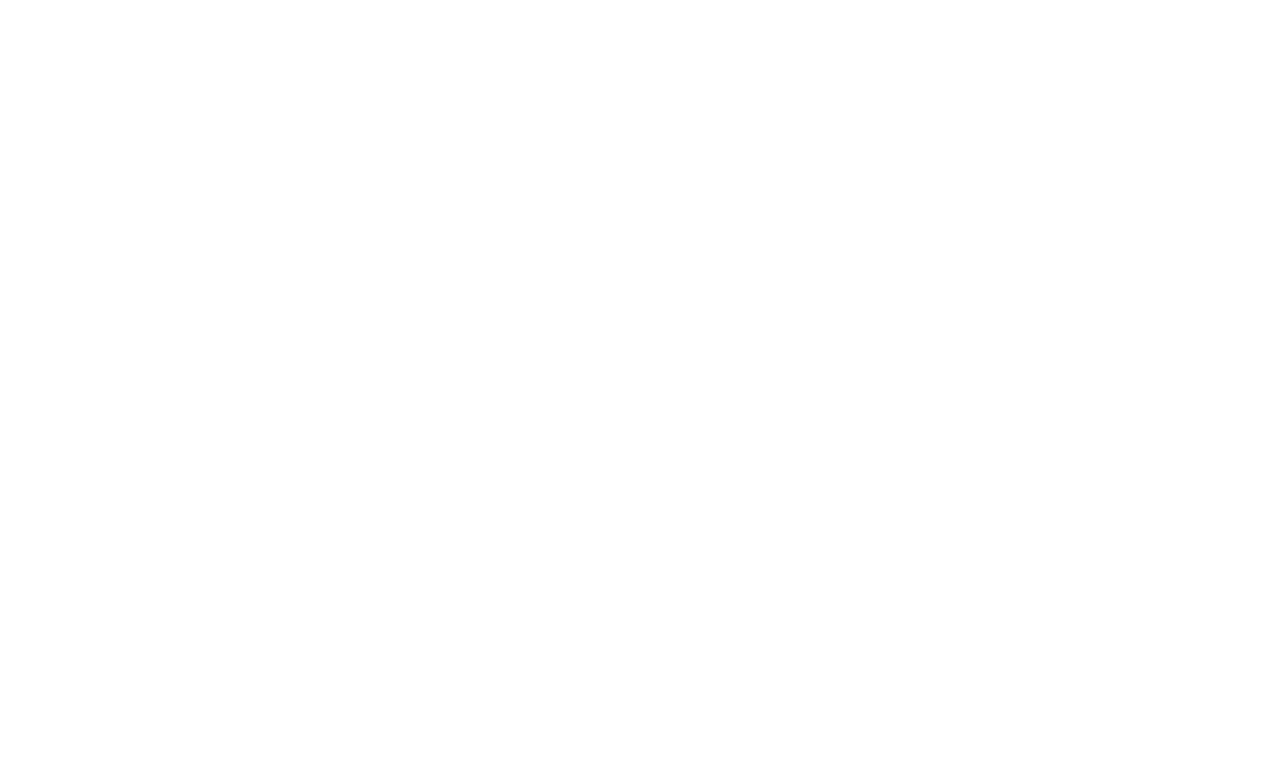
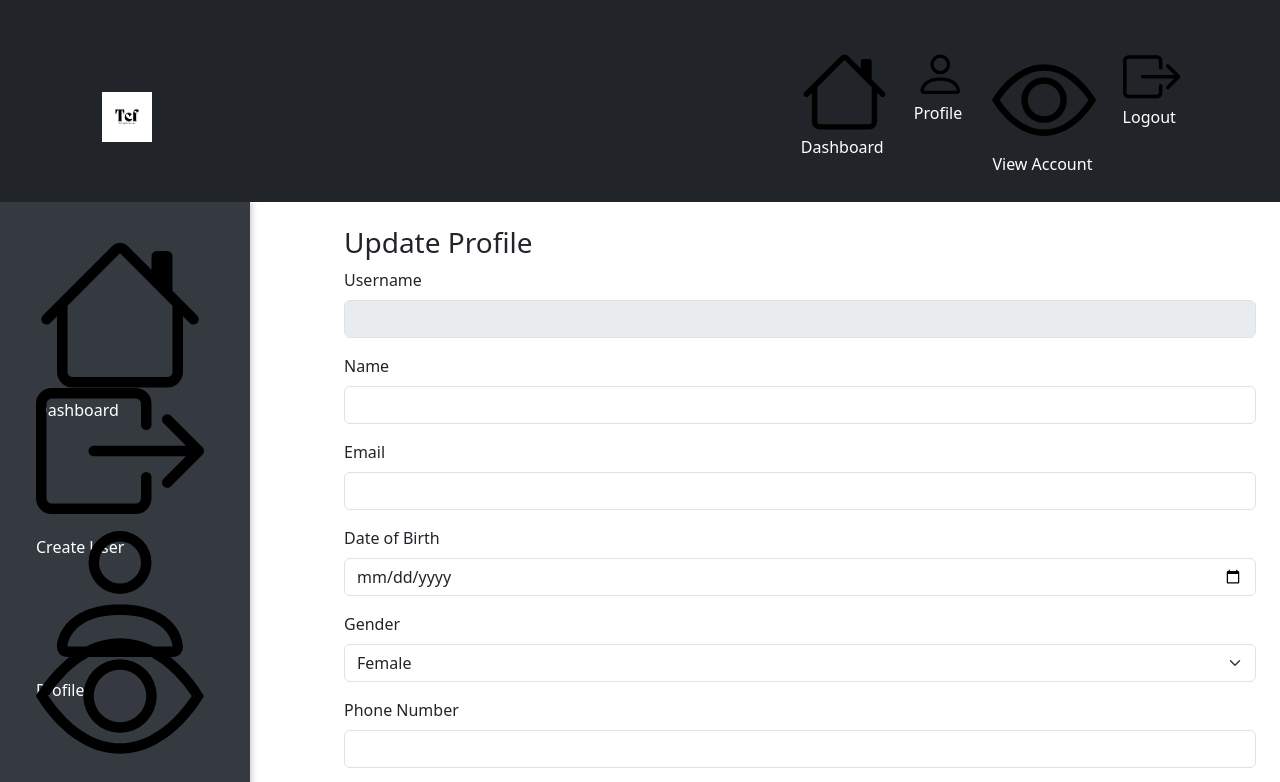
Before and after one commit to KevinYong1023/FYP-25-S1-11-Top-Care-Fashion, a React (Create React App) app: page /customer-support-profile-update in a window 1280 px wide. Before the commit this address had no page. Shown: the top 782 px of the page. Built offline with nearby package versions, Linux system fonts and the light colour scheme.

Commit message:
edit the login page and add update profile features on the customer support site

```diff
--- a/src/App.js
+++ b/src/App.js
@@ -41,8 +41,7 @@ import ManagerUsersIndividual from "./Pages/Manager/ManagerUsersIndividual";
 /*import { CartProvider } from './Components/CartContext';  */
 import Cart from './Pages/Cart';
 import Payment from './Pages/Payment';
-
-
+import CustomerSupportProfileUpdate from "./Pages/CustomerSupport/CustomerSupportProfileUpdate.js";
 
 // Create the context
 export const AuthContext = createContext();
@@ -77,6 +76,7 @@ function App() {
                     <Route path="/dashboard" element={<Dashboard />} />
                     <Route path="/ticket-info/:id" element={<TicketInfo />} />
                     <Route path="/customer-support-profile" element={<CustomerSupportProfile email={email} setName={setName}/>} />
+                    <Route path="/customer-support-profile-update" element={<CustomerSupportProfileUpdate email={email}/>} />
                     <Route path="/view-accounts" element={<ViewUsers />} />
                     <Route path="/order-history" element={<OrderHistory />} />
                     <Route path="/chatbox" element={<Chatbox />} />
--- a/src/Pages/CustomerSupport/CustomerSupportProfile.js
+++ b/src/Pages/CustomerSupport/CustomerSupportProfile.js
@@ -1,13 +1,15 @@
 import React, { useState, useEffect } from "react";
-import { Container, Row, Col, Card } from 'react-bootstrap';
+import { Container, Row, Col, Card,Button } from 'react-bootstrap';
 import userData from '../../mockdata/users.json';
 import userpic from '../../images/profile.png';
 import Sidebar from "../../Components/Sidebars/Sidebar";
 import AuthorityHeader from "../../Components/Headers/authrotiyHeaders";
 import AdminSideBar from "../../Components/Sidebars/AdminSidebar";
+import { useNavigate } from 'react-router-dom';
 
 const CustomerSupportProfile = ({ email, setName }) => {
     const [user, setUser] = useState(null);
+    const navigate = useNavigate();
 
     console.log(user)
     useEffect(() =>{
@@ -50,6 +52,9 @@ const CustomerSupportProfile = ({ email, setName }) => {
     // Get the correct layout based on user position
     const { title, extraFields } = roleBasedLayouts[user.position] || roleBasedLayouts.user;
 
+    function updateProfile(){
+        navigate('/customer-support-profile-update');
+    }
     return (
         <div>
             <AuthorityHeader/>
@@ -69,6 +74,7 @@ const CustomerSupportProfile = ({ email, setName }) => {
                             <h4>Phone: {user.phone}</h4>
                             {extraFields}
                         </Card>
+                        <Button variant="primary" onClick={updateProfile}>Update Profile</Button>
                     </Col>
                 </Row>
             </Container>
--- /dev/null
+++ b/src/Pages/CustomerSupport/CustomerSupportProfileUpdate.js
@@ -0,0 +1,148 @@
+import React, { useState, useEffect } from 'react';
+import { Container, Row, Col, Form, Button } from 'react-bootstrap';
+import userData from '../../mockdata/users.json'; // Import mock data
+import Sidebar from '../../Components/Sidebar';
+import AuthorityHeader from '../../Components/Headers/authrotiyHeaders';
+import { useNavigate } from 'react-router-dom';
+
+export default function CustomerSupportProfileUpdate({ email }) {
+    const navigate = useNavigate();
+    const [profile, setProfile] = useState({
+        username: '',
+        name: '',
+        email: '',
+        dob: '',
+        gender: '',
+        phone: ''
+    });
+
+    // Fetch user data on component mount
+    useEffect(() => {
+        const user = userData.find((user) => user.email === email);
+        if (user) {
+            setProfile({
+                username: user.username,
+                name: user.name,
+                email: user.email,
+                dob: user.dob,
+                gender: user.gender,
+                phone: user.phone
+            });
+        }
+    }, [email]);
+
+    // Handle form changes
+    const handleChange = (e) => {
+        const { name, value } = e.target;
+        setProfile((prevState) => ({
+            ...prevState,
+            [name]: value
+        }));
+    };
+
+    const handleSubmit = (e) => {
+        alert("CUSTOMER SUPPORT UPDATED");
+        e.preventDefault();
+
+        // Remove the old user by filtering out their entry
+        const updatedUsers = userData.filter(user => user.email !== profile.email);
+
+        // Add the updated profile to the list
+        updatedUsers.push(profile);
+
+        // Log or manage the updated users array (in-memory update)
+        console.log('Updated Users:', updatedUsers);
+
+        // Navigate back to the profile view
+        navigate('/customer-support-profile');
+    };
+
+    return (
+        <>
+        <AuthorityHeader/>
+        <Container fluid>
+            <Row>
+                <Col xs={12} md={3} className="p-0">
+                    <Sidebar/>
+                </Col>
+                <Col md={9} className="p-4">
+                    <h3>Update Profile</h3>
+                    <Form onSubmit={handleSubmit}>
+                        <Form.Group className="mb-3" controlId="username">
+                            <Form.Label>Username</Form.Label>
+                            <Form.Control
+                                type="text"
+                                name="username"
+                                value={profile.username}
+                                disabled
+                            />
+                        </Form.Group>
+
+                        <Form.Group className="mb-3" controlId="name">
+                            <Form.Label>Name</Form.Label>
+                            <Form.Control
+                                type="text"
+                                name="name"
+                                value={profile.name}
+                                onChange={handleChange}
+
+                            />
+                        </Form.Group>
+
+                        <Form.Group className="mb-3" controlId="email">
+                            <Form.Label>Email</Form.Label>
+                            <Form.Control
+                                type="email"
+                                name="email"
+                                value={profile.email}
+                                onChange={handleChange}
+
+                            />
+                        </Form.Group>
+
+                        <Form.Group className="mb-3" controlId="dob">
+                            <Form.Label>Date of Birth</Form.Label>
+                            <Form.Control
+                                type="date"
+                                name="dob"
+                                value={profile.dob}
+                                onChange={handleChange}
+
+                            />
+                        </Form.Group>
+
+                        <Form.Group className="mb-3" controlId="gender">
+                            <Form.Label>Gender</Form.Label>
+                            <Form.Select
+                                name="gender"
+                                value={profile.gender}
+                                onChange={handleChange}
+
+                            >
+                                <option value="Female">Female</option>
+                                <option value="Male">Male</option>
+                                <option value="Other">Other</option>
+                            </Form.Select>
+                        </Form.Group>
+
+                        <Form.Group className="mb-3" controlId="phone">
+                            <Form.Label>Phone Number</Form.Label>
+                            <Form.Control
+                                type="tel"
+                                name="phone"
+                                value={profile.phone}
+                                onChange={handleChange}
+
+                            />
+                        </Form.Group>
+
+                        <Button variant="primary" type="submit">
+                            Update Profile
+                        </Button>
+                    </Form>
+                </Col>
+            </Row>
+        </Container>
+        </>
+    );
+}
--- a/src/Pages/Login.js
+++ b/src/Pages/Login.js
@@ -33,7 +33,7 @@ const Login = () => {
         // Save data to localStorage
         localStorage.setItem("role", formData.role);
         localStorage.setItem("email", formData.email);
-
+        console.log(formData.role )
         // Navigate based on the role
         if (formData.role === "user") {
             navigate("/shoppage");}
@@ -64,7 +64,47 @@ const Login = () => {
                 </Form.Group>
                 <Form.Group className="mb-3">
                     <Form.Label>Login As:</Form.Label>
-                    <Form.Control type="text" name="role" placeholder="Enter your role" onChange={handleChange} required />
+                    <Form.Group>
+    <div>
+        <Form.Check
+            type="radio"
+            label="User"
+            name="role"
+            value="user"
+            onChange={handleChange}
+            required
+            checked={formData.role === "user"}
+        />
+        <br/>
+        <Form.Check
+            type="radio"
+            label="Admin"
+            name="role"
+            value="admin"
+            onChange={handleChange}
+            required
+            checked={formData.role === "admin"}
+        /><br/>
+        <Form.Check
+            type="radio"
+            label="Customer Support"
+            name="role"
+            value="customer support"
+            onChange={handleChange}
+            required
+            checked={formData.role === "customer support"}
+        /><br/>
+        <Form.Check
+            type="radio"
+            label="Manager"
+            name="role"
+            value="manager"
+            onChange={handleChange}
+            required
+            checked={formData.role === "manager"}
+        />
+    </div>
+</Form.Group>
                 </Form.Group>
                 <Button variant="primary" type="submit" className="w-100">Login</Button>
             </Form>
```
